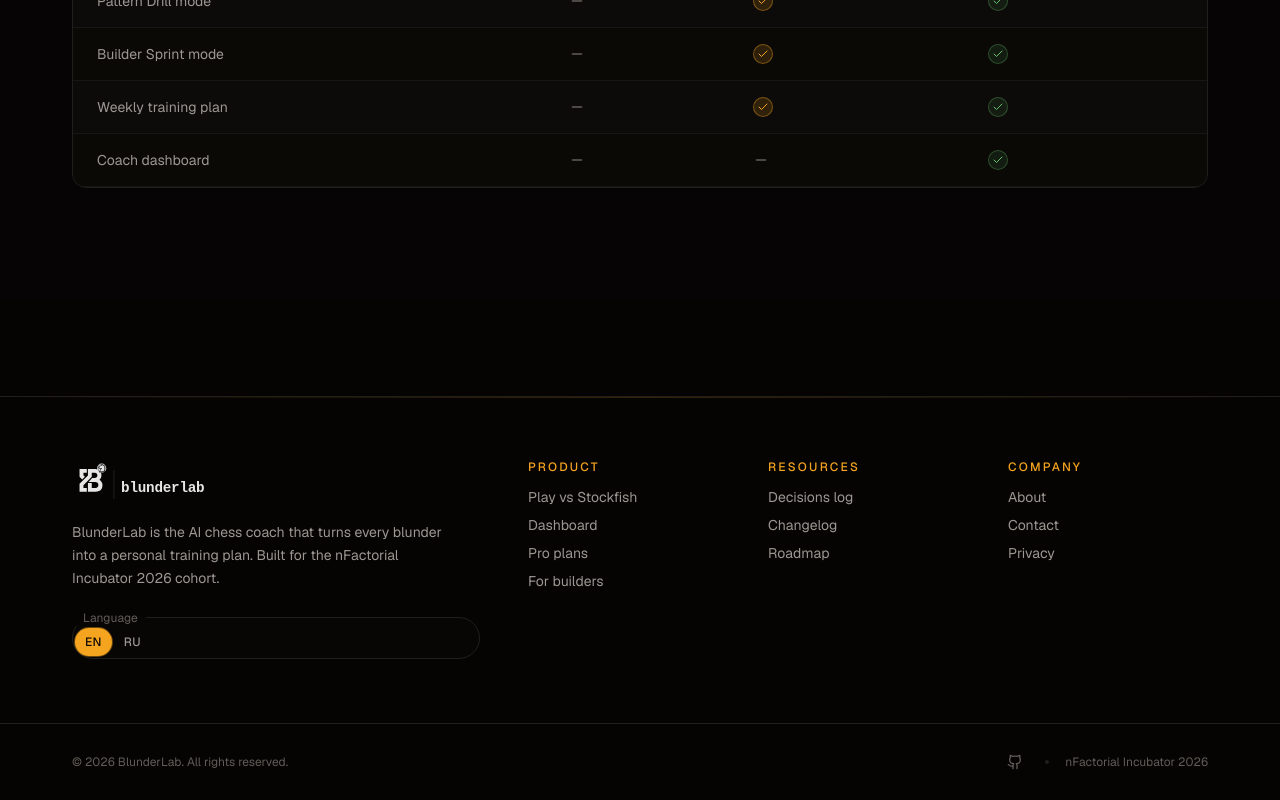
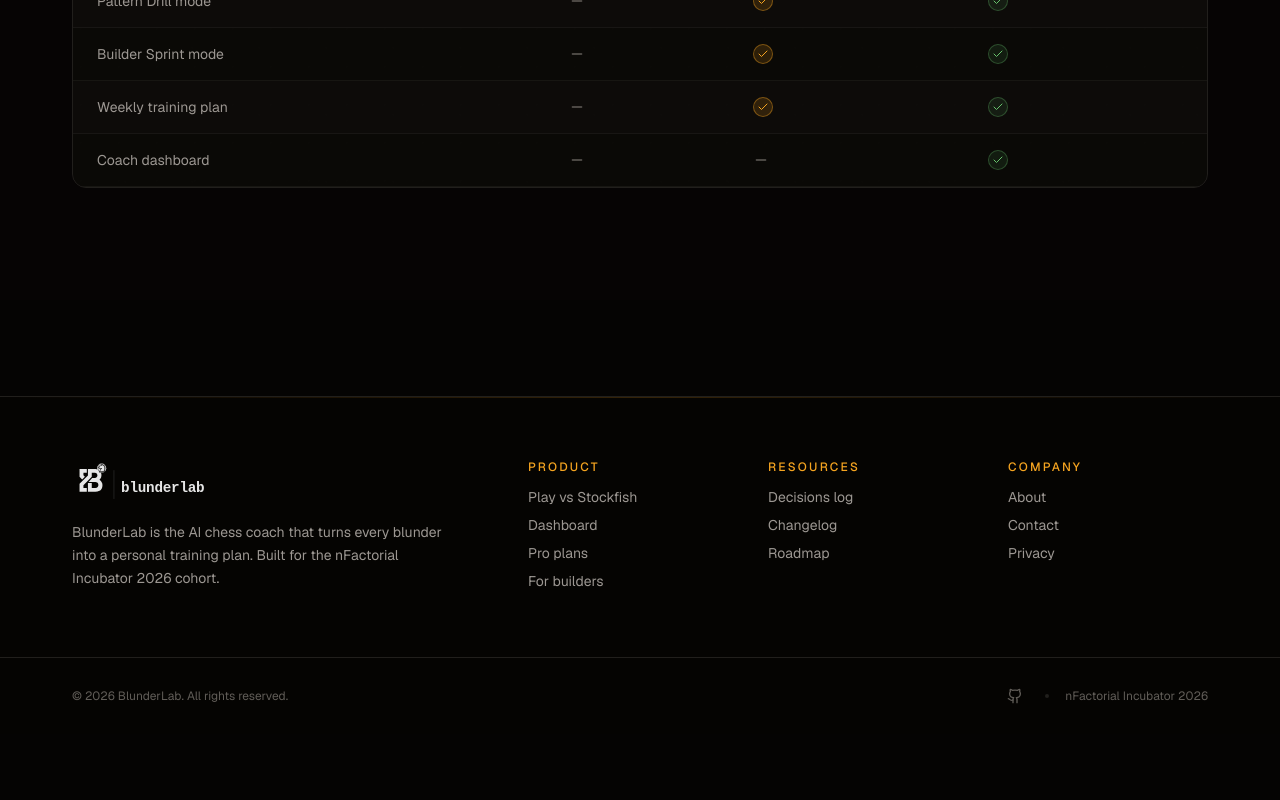
Before and after one commit to sabr2007/blunderlab, a Next.js app: page /en/pro in a window 1280 px wide. Shown: the part 1961-2761 px from the top of the page. After the commit the page ends 2695 px from the top, so only its background shows below. Built offline with nearby package versions, Linux system fonts and the light colour scheme.

Commit message:
fix(marketing): remove footer locale switcher

```diff
--- a/components/marketing/marketing-footer.tsx
+++ b/components/marketing/marketing-footer.tsx
@@ -1,5 +1,4 @@
 import { BrandLogo } from "@/components/common/brand-logo";
-import { LocaleSwitcher } from "@/components/common/locale-switcher";
 import { Link } from "@/i18n/navigation";
 import { Github } from "lucide-react";
 
@@ -48,7 +47,6 @@ export function MarketingFooter({
           <p className="max-w-sm text-sm leading-relaxed text-fg-muted">
             {tagline}
           </p>
-          <LocaleSwitcher />
         </div>
 
         <div className="grid grid-cols-2 gap-8 sm:grid-cols-3 sm:gap-10">
```
